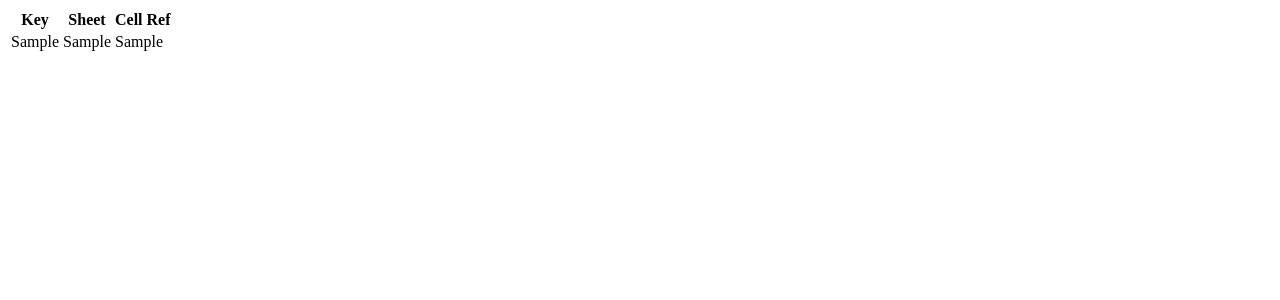
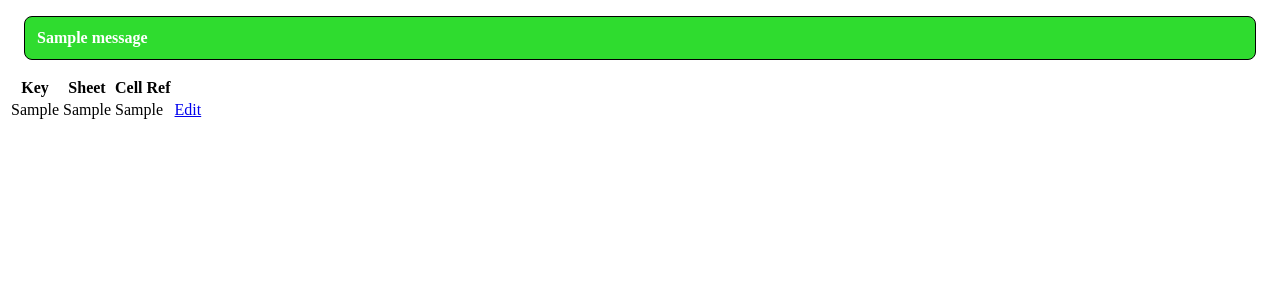
Before and after one commit to banillie/dbasik-client, a Django app: template dbasik_client/templates/datamap_detail.html in a window 1280 px wide. Shown: the top 300 px of the page. Run offline with Django 5.2, Linux system fonts and the light colour scheme; the template is opened without the code that fills it: values that come from a table or form of the project are taken from there, others are empty; tables that the repository leaves empty hold one stand-in row (values such as "Sample post"); one stand-in notice (Sample message) is shown.

Commit message:
work on datamap line editing

```diff
--- a/dbasik_client/templates/datamap_detail.html
+++ b/dbasik_client/templates/datamap_detail.html
@@ -1,17 +1,51 @@
+<style>
+    .success {
+        display: block;
+        background-color: #2fdc2f !important;
+        color: white;
+        font-weight: bold;
+        padding: 12px;
+        border: 1px solid black;
+        border-radius: 8px;
+        margin: 16px;
+    }
+    .warning {
+        display: block;
+        background-color: darkred !important;
+        color: white;
+        font-weight: bold;
+        padding: 12px;
+        border: 1px solid black;
+        border-radius: 8px;
+        margin: 16px;
+    }
+</style>
+{% if messages %}
+    {% for message in messages %}
+        <p class="{{ message.tags }} text-center">
+        {{ message }}
+    {% endfor %}
+</p>
+{% endif %}
+
 <table>
     <thead>
     <tr>
         <th>Key</th>
         <th>Sheet</th>
         <th>Cell Ref</th>
+        <th></th>
     </tr>
     </thead>
     <tbody>
-    {% for instance in datamap_lines %}
+    {% for line in datamap_lines %}
         <tr>
-            <td>{{ instance.key }}</td>
-            <td>{{ instance.sheet }}</td>
-            <td>{{ instance.cellref }}</td>
+            <td>{{ line.key }}</td>
+            <td>{{ line.sheet }}</td>
+            <td>{{ line.cellref }}</td>
+            <td>
+                <a href={% url 'datamap-line-edit' line.pk %}>Edit</a>
+            </td>
         </tr>
     {% endfor %}
     </tbody>
--- /dev/null
+++ b/dbasik_client/templates/datamap_line_edit.html
@@ -0,0 +1,6 @@
+
+<form action="{% url 'datamap-line-edit' datamap_line.pk %}" method="post">
+    {% csrf_token %}
+    {{ form.as_p }}
+    <input type="submit">
+</form>
--- a/dbasik_client/urls.py
+++ b/dbasik_client/urls.py
@@ -5,12 +5,14 @@
     home_view,
     datamaps_list_view,
     datamap_detail_view,
+    datamap_line_edit,
 )
 
 urlpatterns = [
     path('', home_view),
     path('admin/', admin.site.urls),
-    path('dbasik_api/', dbasik_api_view, name='dbasik_api'),
-    path('datamap_list/', datamaps_list_view, name='datamap-list'),
-    path('datamap_detail/<int:pk>', datamap_detail_view, name='datamap-detail')
+    path('dbasik-api/', dbasik_api_view, name='dbasik_api'),
+    path('datamap-list/', datamaps_list_view, name='datamap-list'),
+    path('datamap-detail/<int:pk>', datamap_detail_view, name='datamap-detail'),
+    path('datamap-line-edit/<int:pk>', datamap_line_edit, name='datamap-line-edit')
 ]
```
Also changed, not shown: datamap/forms.py (+7 -0 lines), datamap/tests/test_all.py (+38 -4 lines), datamap/views.py (+24 -3 lines).
